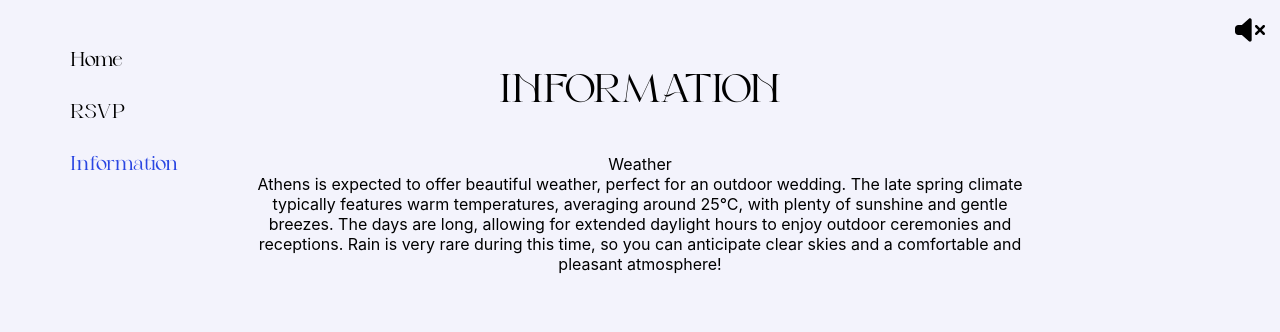
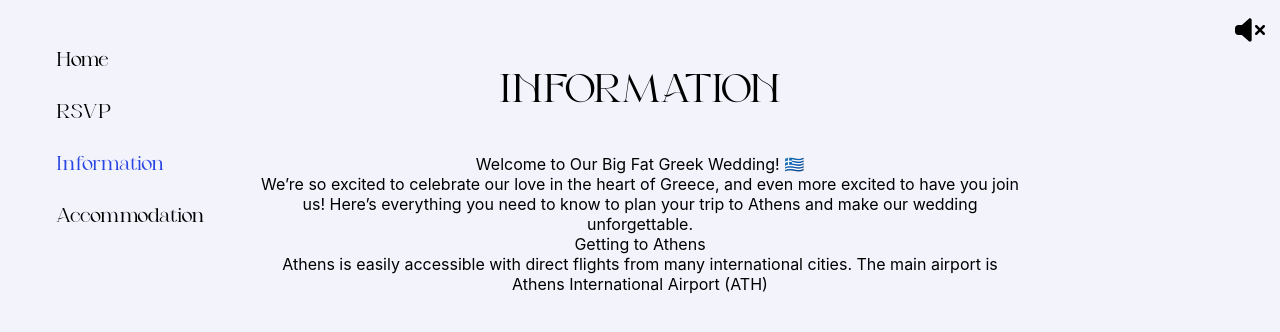
Before and after one commit to cmaylynn12/kimplusdim, a React (Create React App) app: page /information in a window 1280 px wide. Shown: the top 332 px of the page. Built offline with nearby package versions, Linux system fonts and the light colour scheme.

Commit message:
More tingz

```diff
--- a/src/components/accommodation/accommodation.tsx
+++ b/src/components/accommodation/accommodation.tsx
@@ -1,7 +1,7 @@
 import AccommodationItem from "../accommodationItem/accommodationItem";
 import Layout from "../layout/layout";
 
-import './accommodation.css';
+import "./accommodation.css";
 
 const Accommodation: React.FC = () => {
   return (
@@ -9,21 +9,16 @@ const Accommodation: React.FC = () => {
       <div className="area-container">
         ATHENS (20kms)
         <div>Where to stay in Athens?</div>
-
         <div className="accommodation-container">
-          <AccommodationItem accomodationName="HEHE"/>
+          {/* <AccommodationItem accomodationName="HEHE"/>
           <AccommodationItem accomodationName="HOHO"/>
-          <AccommodationItem accomodationName="HUHU"/>
+          <AccommodationItem accomodationName="HUHU"/> */}
         </div>
       </div>
-      <div className="area-container">
-        AIRPORT (19kms)
-      </div>
-      <div className="area-container">
-        AREAS NEAR THE VENUE (within 10kms)
-      </div>
+      <div className="area-container">AIRPORT (19kms)</div>
+      <div className="area-container">AREAS NEAR THE VENUE (within 10kms)</div>
     </Layout>
-  )
-}
+  );
+};
 
 export default Accommodation;
--- a/src/components/information/info.tsx
+++ b/src/components/information/info.tsx
@@ -6,14 +6,22 @@ const Information: React.FC = () => {
     <Layout activeSection="info" title="INFORMATION">
       <div className="info">
         <div className="info-header">
-          Weather
+          Welcome to Our Big Fat Greek Wedding! 🇬🇷
         </div>
         <div className="info-subheader">
-          Athens is expected to offer beautiful weather, perfect for an outdoor wedding. The late spring climate typically features warm temperatures, averaging around 25°C, with plenty of sunshine and gentle breezes. The days are long, allowing for extended daylight hours to enjoy outdoor ceremonies and receptions. Rain is very rare during this time, so you can anticipate clear skies and a comfortable and pleasant atmosphere!
+          We’re so excited to celebrate our love in the heart of Greece, and
+          even more excited to have you join us! Here’s everything you need to
+          know to plan your trip to Athens and make our wedding unforgettable.{" "}
+        </div>
+        <div>Getting to Athens</div>
+        <div>
+          Athens is easily accessible with direct flights from many
+          international cities. The main airport is Athens International Airport
+          (ATH)
         </div>
       </div>
     </Layout>
-  )
-}
+  );
+};
 
 export default Information;
--- a/src/components/layout/layout.css
+++ b/src/components/layout/layout.css
@@ -6,7 +6,6 @@
   display: flex;
   justify-content: left;
 }
-
 
 .menu {
   margin-top: 40px;
@@ -50,10 +49,9 @@
   }
 }
 
-
 @media only screen and (min-width: 1066px) {
   .menu {
-    margin-left: 50px;
+    margin-left: 36px;
     display: flex;
     flex-direction: column;
     justify-content: center;
--- a/src/components/layout/layout.tsx
+++ b/src/components/layout/layout.tsx
@@ -65,8 +65,13 @@ const Layout: React.FC<LayoutProps> = ({
               title="Information"
               urlPath="/information"
             />
-            {/* <MenuItem activeSection={activeSection} section= 'accommodation' title='Accommodation' urlPath='/accommodation' />
-            <MenuItem activeSection={activeSection} section= 'wedding' title='Wedding' urlPath='/wedding' />
+            <MenuItem
+              activeSection={activeSection}
+              section="accommodation"
+              title="Accommodation"
+              urlPath="/accommodation"
+            />
+            {/*<MenuItem activeSection={activeSection} section= 'wedding' title='Wedding' urlPath='/wedding' />
             <MenuItem activeSection={activeSection} section= 'activities' title='Things to Do' urlPath='/activities' />
             <MenuItem activeSection={activeSection} section= 'registry' title='Registry' urlPath='/registry' />
             <MenuItem activeSection={activeSection} section= 'faqs' title='FAQs' urlPath='/faqs' /> */}
--- a/src/components/message/message.css
+++ b/src/components/message/message.css
@@ -5,3 +5,7 @@
   font-family: "Playfair";
   align-items: center;
 }
+
+.submessage {
+  margin-top: 20px;
+}
--- a/src/components/message/message.tsx
+++ b/src/components/message/message.tsx
@@ -7,8 +7,7 @@ interface MessageProps {
 const Message: React.FC<MessageProps> = ({ message }) => {
   return (
     <div className="message">
-      <img src="/cupid.png" height={200} width={200} />
-      {message}
+      <div className="submessage">{message}</div>
     </div>
   );
 };
--- a/src/components/rsvp/rsvp.css
+++ b/src/components/rsvp/rsvp.css
@@ -1,5 +1,10 @@
 .border {
   width: 100%;
+}
+
+div > p {
+  font-family: "Playfair";
+  font-size: 20px;
 }
 
 .form {
@@ -68,6 +73,9 @@
   gap: 30px;
 }
 
+.hidden-container {
+}
+
 .home-button {
   font-family: "Fermino";
   width: 150px;
@@ -90,6 +98,7 @@
   cursor: pointer;
   font-size: 20px;
   padding: 12px 40px;
+  margin-top: 24px;
 }
 
 .input-button:disabled {
@@ -171,6 +180,15 @@ label > svg {
   font-family: "Playfair";
   font-size: 20px;
   user-select: none;
+  max-height: 0;
+  opacity: 0;
+  overflow: hidden;
+}
+
+.rsvp-text.expanded {
+  max-height: 1000px;
+  opacity: 1;
+  transition: max-height 4s ease, opacity 200ms ease;
 }
 
 @media (min-width: 700px) {
--- a/src/components/rsvp/rsvp.tsx
+++ b/src/components/rsvp/rsvp.tsx
@@ -41,7 +41,7 @@ const RSVP: React.FC = () => {
     },
     onSuccess: () => {
       setIsSubmitted(true);
-      setIsSubmitting(false);
+      // setIsSubmitting(false);
       window.history.replaceState(null, "");
       queryClient.invalidateQueries({ queryKey: ["get-info"] });
     },
@@ -50,6 +50,7 @@ const RSVP: React.FC = () => {
   const handleSubmit = (e: any) => {
     e.preventDefault();
     setIsSubmitting(true);
+    // setIsSubmitted(true);
 
     const formData = new FormData();
 
@@ -85,7 +86,7 @@ const RSVP: React.FC = () => {
       <div className="form-container">
         <div className="heading">
           <span className="form-header">RSVP</span>
-          {!isSubmitted && (
+          {!isSubmitting && (
             <div className="form-subheader">
               <span>We look forward to celebrating with you!</span>
               <span>
@@ -94,7 +95,7 @@ const RSVP: React.FC = () => {
             </div>
           )}
         </div>
-        {!isSubmitted ? (
+        {!isSubmitting ? (
           <form onSubmit={handleSubmit} className="form">
             <RSVPInput fieldName="Name" fieldValue={name} disabled />
             <div className="rsvp-container">
@@ -145,6 +146,7 @@ const RSVP: React.FC = () => {
         ) : (
           <RSVPSubmitted
             accepted={rsvpAnswer === "Joyfully accepts" ? true : false}
+            isSubmitted={isSubmitted}
           />
         )}
       </div>
--- a/src/components/rsvp/rsvpSubmitted.tsx
+++ b/src/components/rsvp/rsvpSubmitted.tsx
@@ -4,21 +4,26 @@ import Message from "../message/message";
 
 interface RSVPSubmittedProps {
   accepted: boolean;
+  isSubmitted: boolean;
 }
 
-const RSVPSubmitted: React.FC<RSVPSubmittedProps> = ({ accepted }) => {
+const RSVPSubmitted: React.FC<RSVPSubmittedProps> = ({
+  accepted,
+  isSubmitted,
+}) => {
   const navigate = useNavigate();
 
   return (
-    <div className="rsvp-text">
+    <div className={`rsvp-text ${isSubmitted ? "expanded" : ""}`}>
+      <div>
+        <img src="/cupid.png" height={250} width={250} className="cupido" />
+      </div>
+
       {accepted ? (
-        <Message message="AMAZING, we can't wait to celebrate with you!" />
+        <Message message="Excellent! Your decision to RSVP ‘yes’ is both commendable and... dare I say, expected. We shall await you with great anticipation." />
       ) : (
-        <Message message="Sad to hear you won't be able to join us. But if you do change your mind before the rsvp date, we'll have a seat waiting!" />
+        <Message message="Now that’s a real shame. A real shame. We’ll be missin’ ya, but I reckon you got your reasons. Don’t worry—there’ll be a drink raised in your honor." />
       )}
-      <p style={{ fontSize: "16px" }}>
-        Click here to go back to the home page!
-      </p>
       <button className="input-button" onClick={() => navigate("/")}>
         Home
       </button>
```
